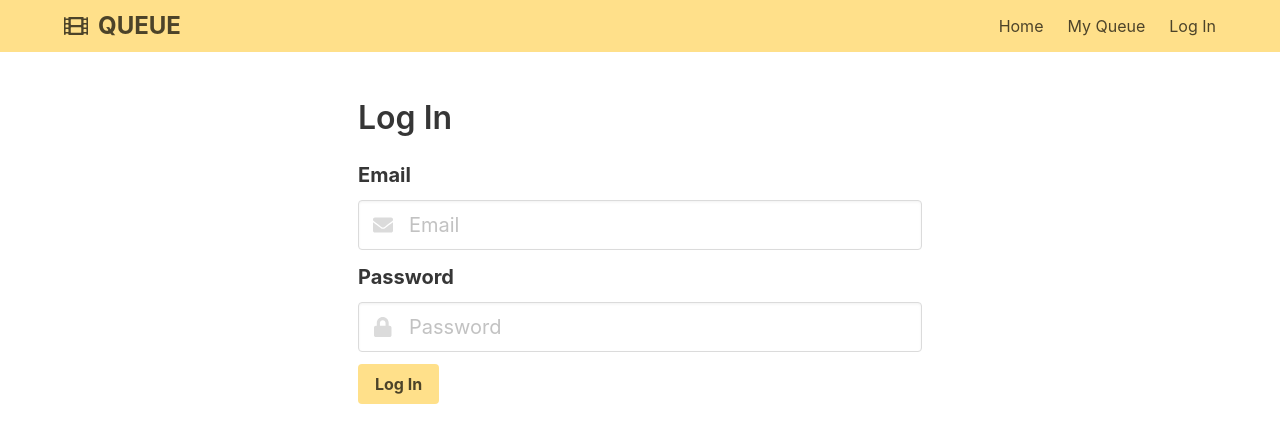
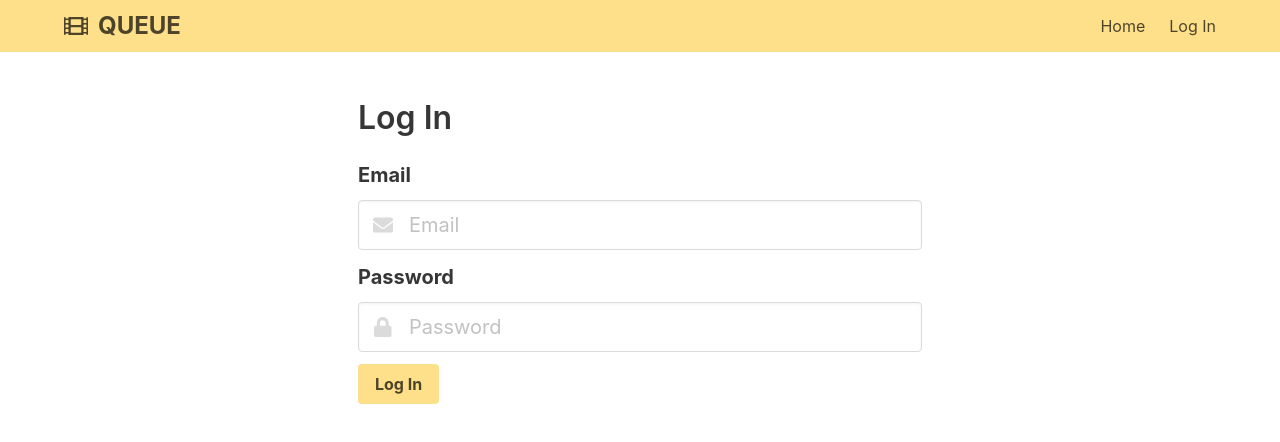
Before and after one commit to philuchansky/movie-queue, a React (Create React App) app in the folder client/: page /login in a window 1280 px wide. Shown: the top 442 px of the page. Built offline with nearby package versions, Linux system fonts and the light colour scheme.

Commit message:
connected <NavBar /> renders <Link />s depending on state.currentUser

```diff
--- a/client/src/components/NavBar/index.jsx
+++ b/client/src/components/NavBar/index.jsx
@@ -1,4 +1,5 @@
-import React from 'react'
+import React, { Fragment } from 'react'
+import { connect } from 'react-redux'
 import { Link } from 'react-router-dom'
 import { FontAwesomeIcon } from '@fortawesome/react-fontawesome'
 import { faFilm } from '@fortawesome/free-solid-svg-icons'
@@ -13,6 +14,7 @@ class NavBar extends React.Component {
   }
 
   render() {
+    const { currentUser } = this.props
     const { active } = this.state
     return (
       <nav className="NavBar navbar is-warning" aria-label="main navigation">
@@ -33,8 +35,18 @@ class NavBar extends React.Component {
           <div className={`navbar-menu ${active ? 'is-active' : '' }`}>
             <div className="navbar-end">
               <Link to="/" className="navbar-item">Home</Link>
-              <Link to="/queue" className="navbar-item">My Queue</Link>
-              <Link to="/login" className="navbar-item">Log In</Link>
+              {currentUser
+                ? (
+                  <Fragment>
+                    <Link to="/queue" className="navbar-item">My Queue</Link>
+                  </Fragment>
+                )
+                : (
+                  <Fragment>
+                    <Link to="/login" className="navbar-item">Log In</Link>
+                  </Fragment>
+                )
+              }
             </div>
           </div>
         </div>
@@ -43,4 +55,5 @@ class NavBar extends React.Component {
   }
 }
 
-export default NavBar
+const mapStateToProps = ({ currentUser }) => ({ currentUser })
+export default connect(mapStateToProps)(NavBar)
```
